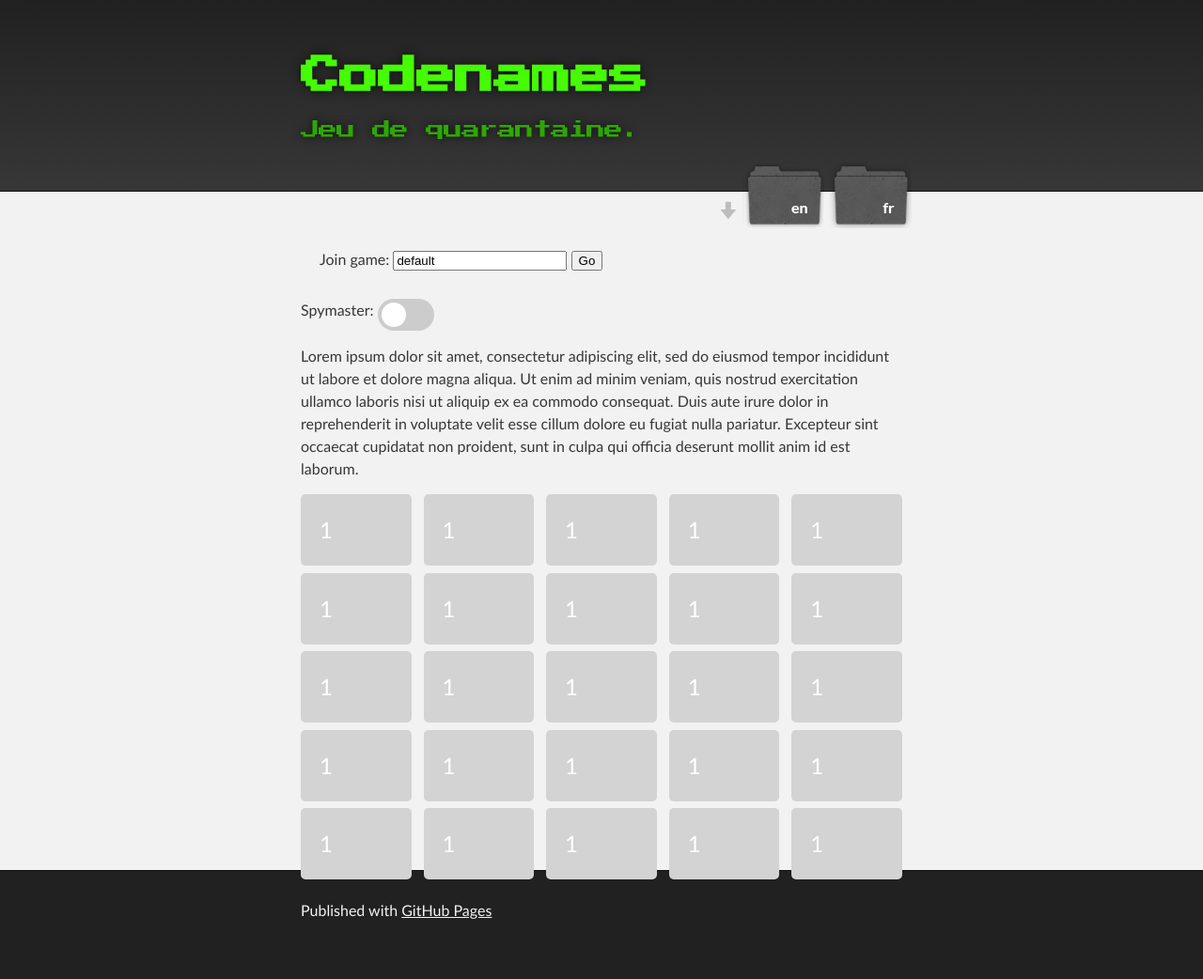
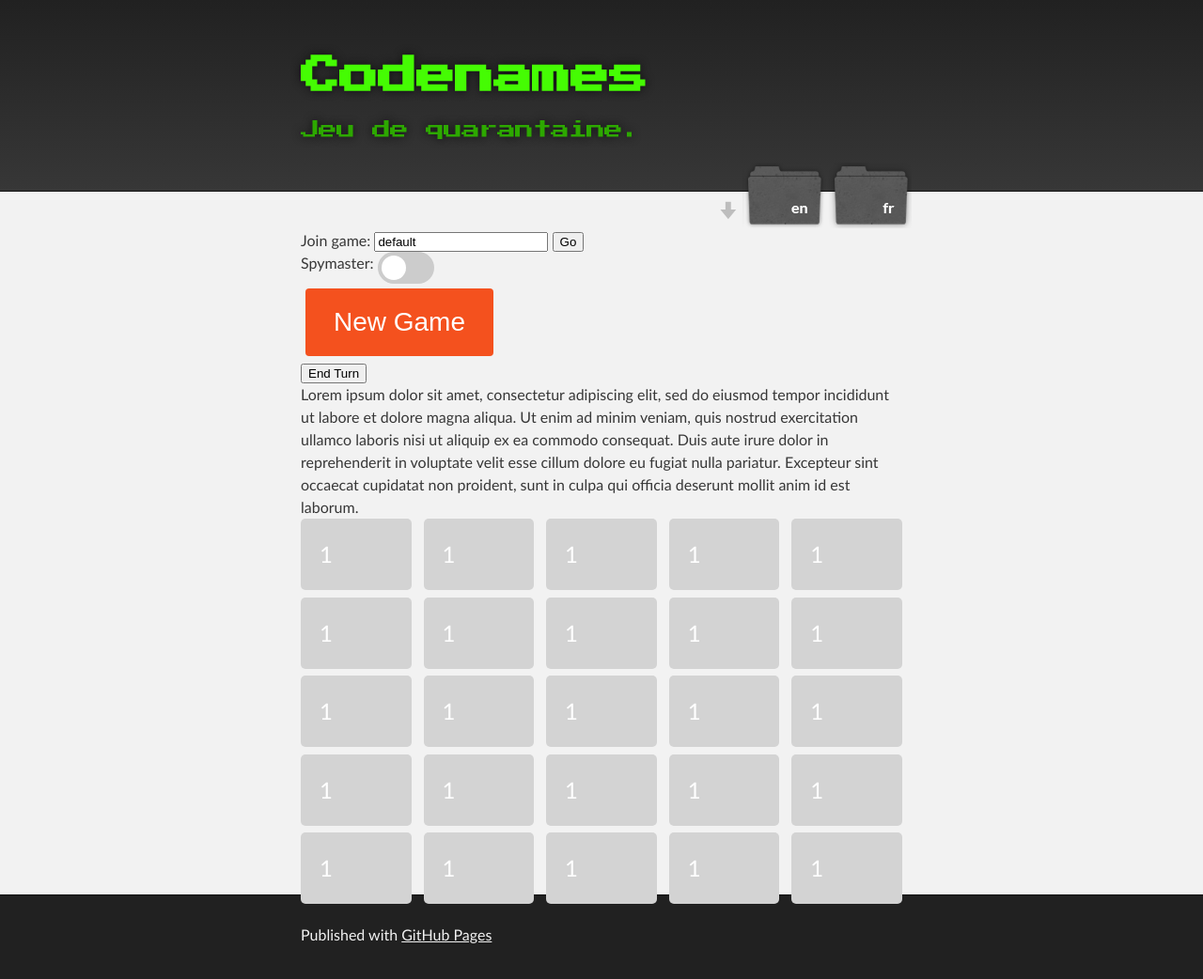
Before and after one commit to HVLepage/codenames, a Jekyll site: the page built from index.html, in a window 1280 px wide. Shown: the whole page at 94% size. Built offline with Jekyll 4.4.1, drawn with Linux system fonts in a browser that asks for light colours; before the commit the page ends 1016 px from its top, so only the background shows below that.

Commit message:
Language + Game select

```diff
--- a/_layouts/default.html
+++ b/_layouts/default.html
@@ -6,6 +6,7 @@
     <meta http-equiv="X-UA-Compatible" content="IE=edge">
     <meta name="viewport" content="width=device-width,maximum-scale=2">
     <link rel="stylesheet" type="text/css" media="screen" href="{{ '/assets/css/style.css?v=' | append: site.github.build_revision | relative_url }}">
+    <script src="../codenames/js/codenames.js"></script>
 
 {% seo %}
   </head>
@@ -24,8 +25,8 @@
 
           <!-- {% if site.show_downloads %} -->
             <section id="downloads">
-              <a class="zip_download_link" href="?FR">Fr</a>
-              <a class="tar_download_link" href="#EN">En</a>
+              <a class="zip_download_link" onclick="myLang('FR');" >Fr</a>
+              <a class="tar_download_link" onclick="myLang('EN');">En</a>
             </section>
           <!-- {% endif %} -->
         </header>
@@ -59,7 +60,7 @@
       </script>
     {% endif %}
 
-    <script src="../codenames/js/codenames.js"></script>
+
 
 
   </body>
--- a/_sass/codenames.scss
+++ b/_sass/codenames.scss
@@ -87,3 +87,48 @@
   .slider.round:before {
     border-radius: 50%;
   }
+
+
+/*******************************************************************************
+New Game Button
+*******************************************************************************/
+
+  .buttonNG {
+    display: inline-block;
+    border-radius: 4px;
+    background-color: #f4511e;
+    border: none;
+    color: #FFFFFF;
+    text-align: center;
+    font-size: 28px;
+    padding: 20px;
+    width: 200px;
+    transition: all 0.5s;
+    cursor: pointer;
+    margin: 5px;
+  }
+
+  .buttonNG span {
+    cursor: pointer;
+    display: inline-block;
+    position: relative;
+    transition: 0.5s;
+  }
+
+  .buttonNG span:after {
+    content: '\00bb';
+    position: absolute;
+    opacity: 0;
+    top: 0;
+    right: -20px;
+    transition: 0.5s;
+  }
+
+  .buttonNG:hover span {
+    padding-right: 25px;
+  }
+
+  .buttonNG:hover span:after {
+    opacity: 1;
+    right: 0;
+  }
--- a/index.md
+++ b/index.html
@@ -2,11 +2,11 @@
 layout: default
 ---
 
-<form>
-  <label for="gname">Join game:</label>
-  <input type="text" id="gname" name="gname" value="default">
-  <input type="button" onclick="joinGame()" value="Go">
-</form>
+<label for="fname">Join game:</label>
+<input type="text" id="fname" name="fname" value="default">
+<input type="button" onclick="joinGame();" value="Go">
+
+<br>
 
 Spymaster:
 <label class="switch">
@@ -14,7 +14,15 @@
   <span class="slider round"></span>
 </label>
 
+<br>
 
+<button class="buttonNG" style="vertical-align:middle"><span>New Game </span></button>
+
+<br>
+
+<button><span>End Turn </span></button>
+
+<br>
 
 Lorem ipsum dolor sit amet, consectetur adipiscing elit, sed do eiusmod tempor incididunt ut labore et dolore magna aliqua. Ut enim ad minim veniam, quis nostrud exercitation ullamco laboris nisi ut aliquip ex ea commodo consequat. Duis aute irure dolor in reprehenderit in voluptate velit esse cillum dolore eu fugiat nulla pariatur. Excepteur sint occaecat cupidatat non proident, sunt in culpa qui officia deserunt mollit anim id est laborum.
 
```
